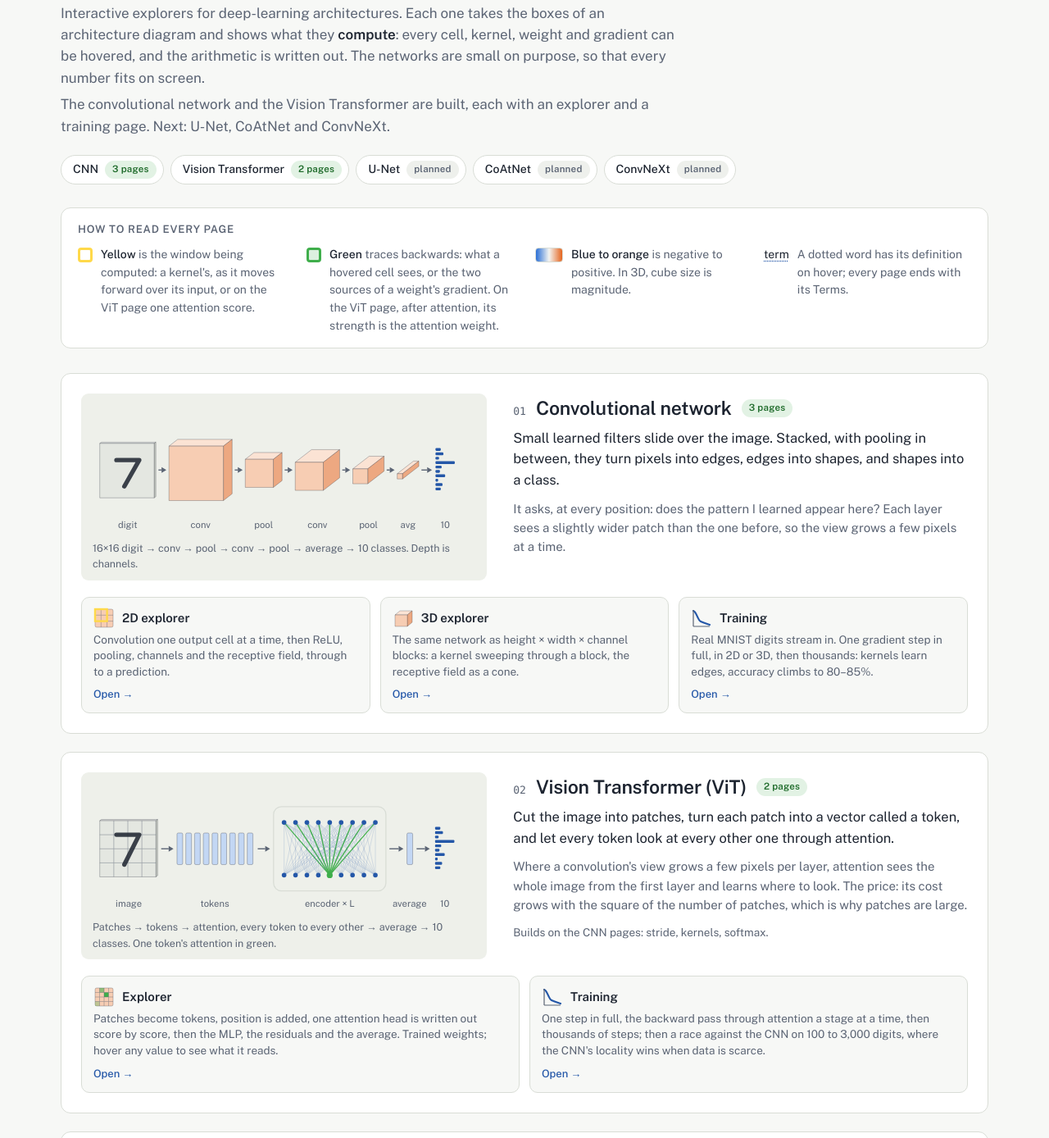
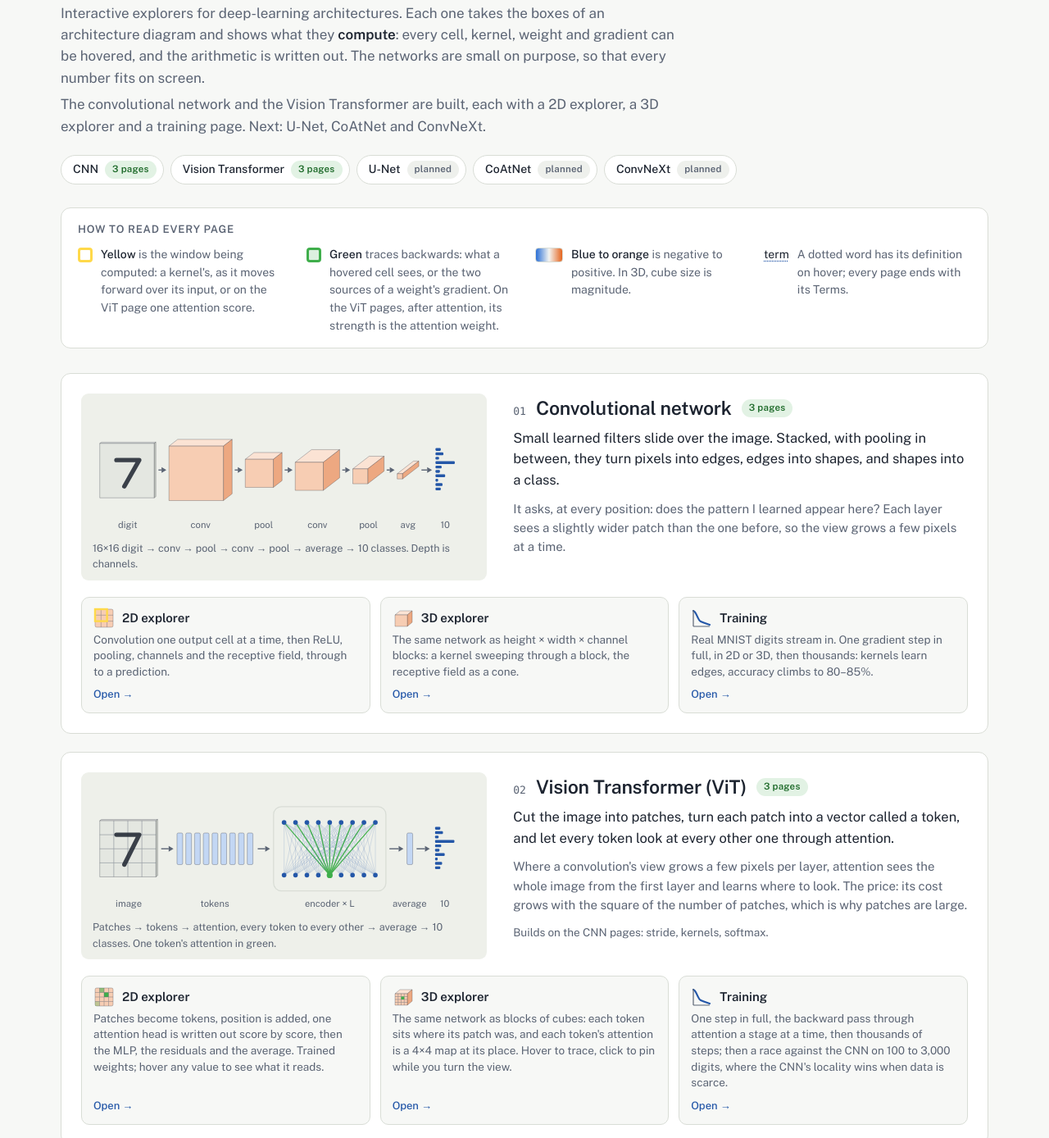
Before and after one commit to Smooth-Cactus0/Visualising-AI, a plain HTML site: page index.html in a window 1280 px wide. Shown: the part 105-1493 px from the top of the page at 82% size. Drawn offline with nearby package versions, Linux system fonts and the light colour scheme.

Commit message:
feat: landing card and a link from vit/ for the ViT 3D explorer
Co-Authored-By: Claude Opus 5.5 <noreply@anthropic.com>

```diff
--- a/index.html
+++ b/index.html
@@ -135,12 +135,12 @@ footer p{margin:0 0 6px;max-width:90ch}
 <header>
   <h1>Visualising AI</h1>
   <p class="lede">Interactive explorers for deep-learning architectures. Each one takes the boxes of an architecture diagram and shows what they <b>compute</b>: every cell, kernel, weight and gradient can be hovered, and the arithmetic is written out. The networks are small on purpose, so that every number fits on screen.</p>
-  <p class="lede">The convolutional network and the Vision Transformer are built, each with an explorer and a training page. Next: U-Net, CoAtNet and ConvNeXt.</p>
+  <p class="lede">The convolutional network and the Vision Transformer are built, each with a 2D explorer, a 3D explorer and a training page. Next: U-Net, CoAtNet and ConvNeXt.</p>
 </header>
 
 <nav class="archs" aria-label="Architectures">
   <a href="#cnn">CNN <span class="badge live">3 pages</span></a>
-  <a href="#vit">Vision Transformer <span class="badge live">2 pages</span></a>
+  <a href="#vit">Vision Transformer <span class="badge live">3 pages</span></a>
   <a href="#unet">U-Net <span class="badge planned">planned</span></a>
   <a href="#coatnet">CoAtNet <span class="badge planned">planned</span></a>
   <a href="#convnext">ConvNeXt <span class="badge planned">planned</span></a>
@@ -150,7 +150,7 @@ footer p{margin:0 0 6px;max-width:90ch}
   <h2>How to read every page</h2>
   <div class="keys">
     <div><i class="y"></i><span><b style="color:var(--ink);font-weight:500">Yellow</b> is the window being computed: a kernel's, as it moves forward over its input, or on the ViT page one attention score.</span></div>
-    <div><i class="g"></i><span><b style="color:var(--ink);font-weight:500">Green</b> traces backwards: what a hovered cell sees, or the two sources of a weight's gradient. On the ViT page, after attention, its strength is the attention weight.</span></div>
+    <div><i class="g"></i><span><b style="color:var(--ink);font-weight:500">Green</b> traces backwards: what a hovered cell sees, or the two sources of a weight's gradient. On the ViT pages, after attention, its strength is the attention weight.</span></div>
     <div><i class="d"></i><span><b style="color:var(--ink);font-weight:500">Blue to orange</b> is negative to positive. In 3D, cube size is magnitude.</span></div>
     <div><i class="t">term</i><span>A dotted word has its definition on hover; every page ends with its Terms.</span></div>
   </div>
@@ -178,14 +178,16 @@ footer p{margin:0 0 6px;max-width:90ch}
   <div class="fig"><svg data-arch="vit" viewBox="0 0 440 150" role="img" aria-label="An image cut into 16 patches becomes a row of tokens; in the encoder every token attends to every other; the tokens are averaged and give 10 class probabilities."></svg>
     <div class="cap">Patches → tokens → attention, every token to every other → average → 10 classes. One token's attention in green.</div></div>
   <div>
-    <div class="head"><span class="num">02</span><h2>Vision Transformer (ViT)</h2><span class="badge live">2 pages</span></div>
+    <div class="head"><span class="num">02</span><h2>Vision Transformer (ViT)</h2><span class="badge live">3 pages</span></div>
     <p class="def">Cut the image into patches, turn each patch into a vector called a token, and let every token look at every other one through attention.</p>
     <p class="why">Where a convolution's view grows a few pixels per layer, attention sees the whole image from the first layer and learns where to look. The price: its cost grows with the square of the number of patches, which is why patches are large.</p>
     <p class="builds">Builds on the CNN pages: stride, kernels, softmax.</p>
   </div>
     <div class="cards">
-      <a class="card" href="vit/"><b><svg width="26" height="26" viewBox="0 0 26 26" aria-hidden="true"><g class="k-act"><rect class="f" x="2" y="2" width="22" height="22" rx="2"/></g><rect x="13" y="7.5" width="5.5" height="5.5" fill="var(--hl2)"/><rect x="7.5" y="2" width="5.5" height="5.5" fill="var(--hl2)" opacity=".55"/><rect x="2" y="18.5" width="5.5" height="5.5" fill="var(--hl2)" opacity=".3"/><path class="grid" d="M7.5 2v22M13 2v22M18.5 2v22M2 7.5h22M2 13h22M2 18.5h22"/></svg>Explorer</b>
+      <a class="card" href="vit/"><b><svg width="26" height="26" viewBox="0 0 26 26" aria-hidden="true"><g class="k-act"><rect class="f" x="2" y="2" width="22" height="22" rx="2"/></g><rect x="13" y="7.5" width="5.5" height="5.5" fill="var(--hl2)"/><rect x="7.5" y="2" width="5.5" height="5.5" fill="var(--hl2)" opacity=".55"/><rect x="2" y="18.5" width="5.5" height="5.5" fill="var(--hl2)" opacity=".3"/><path class="grid" d="M7.5 2v22M13 2v22M18.5 2v22M2 7.5h22M2 13h22M2 18.5h22"/></svg>2D explorer</b>
         <span>Patches become tokens, position is added, one attention head is written out score by score, then the MLP, the residuals and the average. Trained weights; hover any value to see what it reads.</span><em>Open →</em></a>
+      <a class="card" href="vit-3d/"><b><svg width="26" height="26" viewBox="0 0 26 26" aria-hidden="true"><g class="k-act"><path class="t" d="M3 9L9 4H24L18 9Z"/><path class="s" d="M18 9L24 4V18L18 23Z"/><rect class="f" x="3" y="9" width="15" height="14"/></g><path class="grid" d="M6.75 9v14M10.5 9v14M14.25 9v14M3 12.5h15M3 16h15M3 19.5h15"/><rect x="10.5" y="12.5" width="3.75" height="3.5" fill="var(--hl2)"/></svg>3D explorer</b>
+        <span>The same network as blocks of cubes: each token sits where its patch was, and each token's attention is a 4×4 map at its place. Hover to trace, click to pin while you turn the view.</span><em>Open →</em></a>
       <a class="card" href="vit-train/"><b><svg width="26" height="26" viewBox="0 0 26 26" aria-hidden="true"><path d="M3 4C7 5 8 15 12 17S20 20 23 21" fill="none" stroke="var(--accent)" stroke-width="2.2" stroke-linecap="round"/><path d="M3 23H23M3 3V23" stroke="var(--ink2)" stroke-width="1.2" fill="none"/></svg>Training</b>
         <span>One step in full, the backward pass through attention a stage at a time, then thousands of steps; then a race against the CNN on 100 to 3,000 digits, where the CNN's locality wins when data is scarce.</span><em>Open →</em></a>
     </div>
```
Also changed, not shown: vit/index.html (+1 -1 lines).
